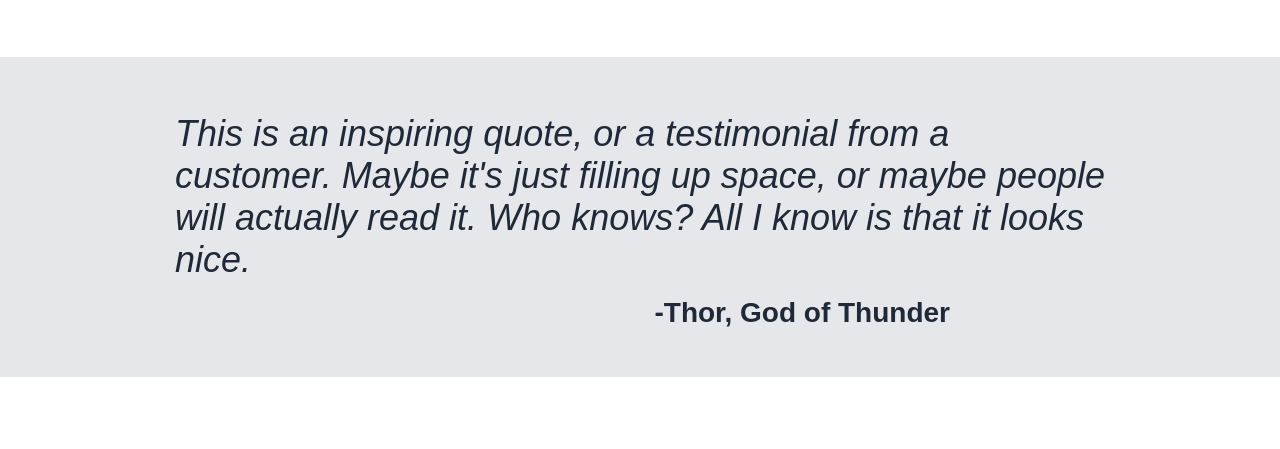
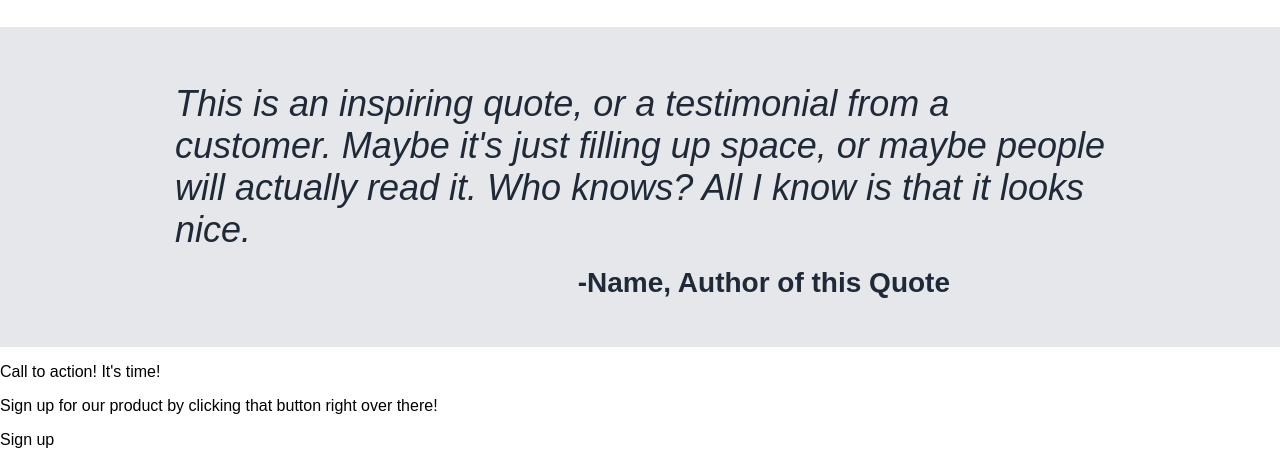
Before and after one commit to Kiporion/landing-page, a plain HTML site: page index.html in a window 1280 px wide. Shown: the part 852-1301 px from the top of the page. Before the commit the page ends 1229 px from the top, so only its background shows below. Drawn offline with Linux system fonts and the light colour scheme.

Commit message:
Added CTA

```diff
--- a/index.html
+++ b/index.html
@@ -60,7 +60,15 @@
     <div class="quote">
         <p class="quote-text">This is an inspiring quote, or a testimonial from a customer. Maybe it's just filling up
             space, or maybe people will actually read it. Who knows? All I know is that it looks nice.</p>
-        <p class="author">-Thor, God of Thunder</p>
+        <p class="author">-Name, Author of this Quote</p>
+    </div>
+    <!--Call to action-->
+    <div class="cta">
+        <div class="cta-text">
+            <p class="cta-main">Call to action! It's time!</p>
+            <p class="cta-secondary">Sign up for our product by clicking that button right over there!</p>
+        </div>
+        <div class="cta-btn">Sign up</div>
     </div>
 </body>
 
--- a/styles/styles.css
+++ b/styles/styles.css
@@ -116,6 +116,7 @@ button:hover{
  }
  .info-gallery{
     display: flex;
+    width: 80%;
  }
  .container{
     margin:10px;
@@ -158,3 +159,5 @@ button:hover{
     text-align: right;
     margin-top: -20px;
 }
+
+/* Call to Action */
```
